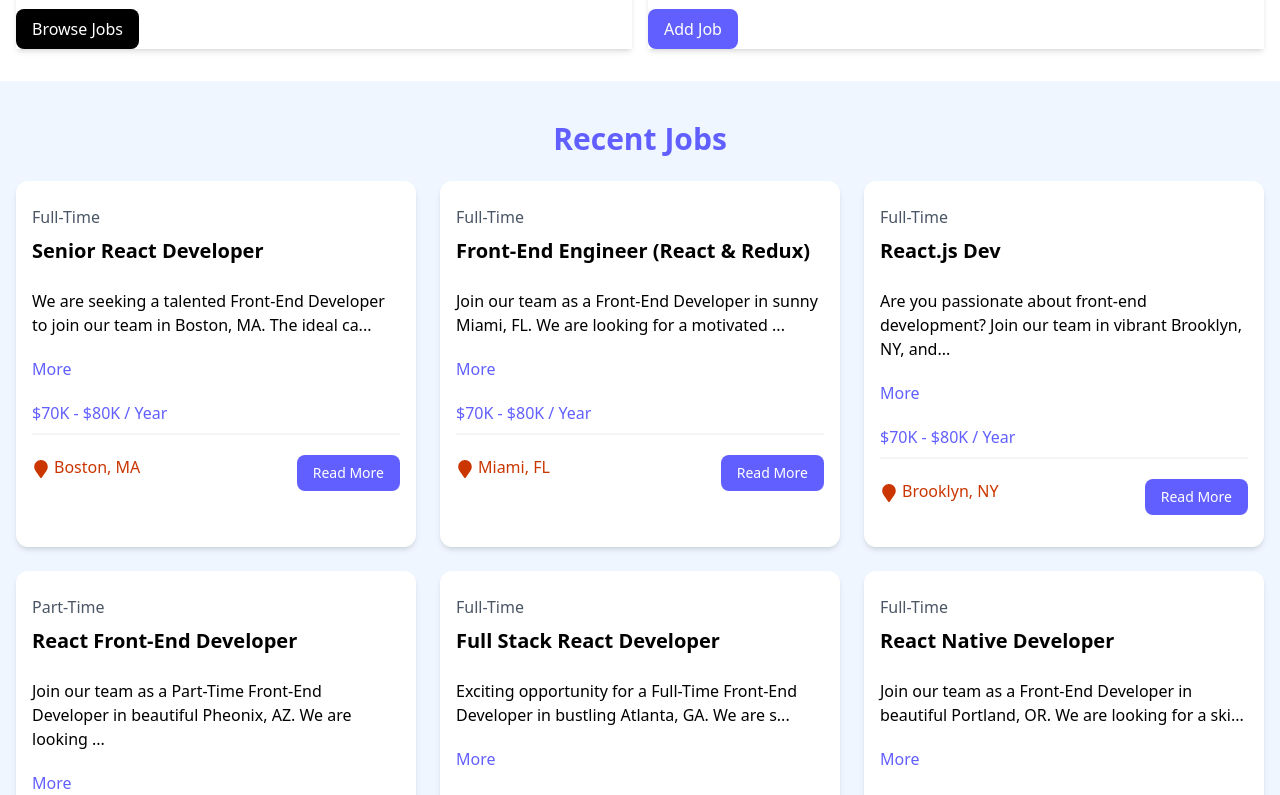
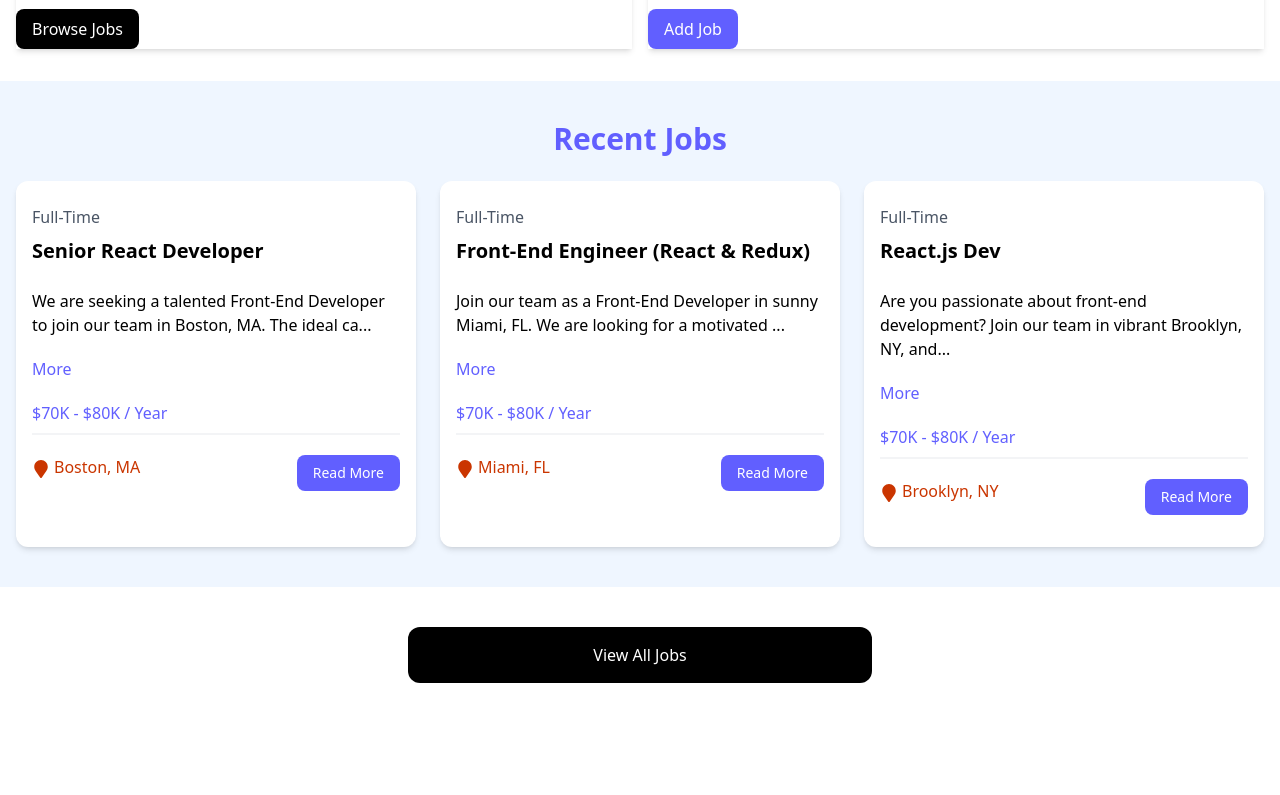
Before and after one commit to RobertLoz/reactjobsproyectpage, a React (Vite) app: page / in a window 1280 px wide. Shown: the part 480-1275 px from the top of the page. After the commit the page ends 1203 px from the top, so only its background shows below. Built offline with nearby package versions, Linux system fonts and the light colour scheme; data requests are answered from the project's data file.

Commit message:
added spinner func

```diff
--- a/package.json
+++ b/package.json
@@ -16,6 +16,7 @@
     "react-dom": "^18.3.1",
     "react-icons": "^5.4.0",
     "react-router-dom": "^7.1.3",
+    "react-spinners": "^0.15.0",
     "tailwindcss": "^4.0.0"
   },
   "devDependencies": {
--- a/src/components/JobListings.jsx
+++ b/src/components/JobListings.jsx
@@ -1,5 +1,6 @@
 import { useState, useEffect } from 'react';
 import JobListing from './JobListing';
+import Spinner from './Spinner';
 
 const JobListings = ( { isHome = false } ) => {
   const [jobs, setJobs] = useState([]);
@@ -7,8 +8,11 @@ const JobListings = ( { isHome = false } ) => {
 
   useEffect( () => {
     const fetchJobs = async () => {
+
+        const apiUrl = isHome ? 'http://localhost:8000/jobs?_limit=3' : 'http://localhost:8000/jobs'
+
       try {
-        const res = await fetch('http://localhost:8000/jobs');
+        const res = await fetch(apiUrl);
       const data = await res.json();
       setJobs(data);
       } catch (error) {
@@ -26,11 +30,19 @@ const JobListings = ( { isHome = false } ) => {
         <h2 className="text-3xl font-bold text-indigo-500 mb-6 text-center">
           { isHome ? 'Recent Jobs' : 'Browse Jobs'}
         </h2>
-        <div className="grid grid-cols-1 md:grid-cols-3 gap-6">
-            {jobs.map((job) => (
+
+            { loading ? (
+
+              <Spinner loading={loading}/>
+            ) : (
+              <div className="grid grid-cols-1 md:grid-cols-3 gap-6">
+                 {jobs.map((job) => (
                 <JobListing key={job.id} job={job} />
             ) )}
-        </div>
+                </div>
+            )}
+
+
       </div>
     </section>
   )
--- /dev/null
+++ b/src/components/Spinner.jsx
@@ -0,0 +1,20 @@
+import  ClipLoader  from "react-spinners/ClipLoader";
+
+
+const override = {
+  display: 'block',
+  margin: '100px auto',
+}
+
+const Spinner = ( {loading} ) => {
+  return (
+    <ClipLoader
+      color='#4338ca'
+      loading={loading}
+      cssOverride = {override}
+      size = {150}
+    />
+  );
+}
+
+export default Spinner
```
Also changed, not shown: 1 other file (tests, documents, lock files or other folders).
